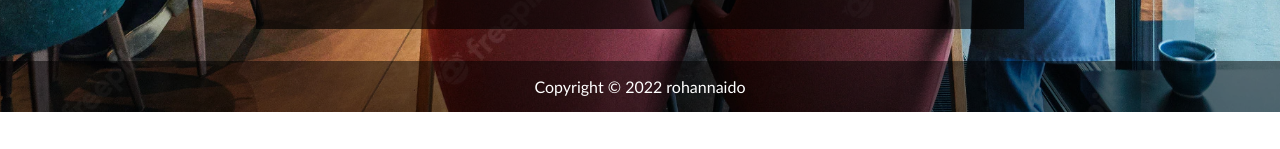
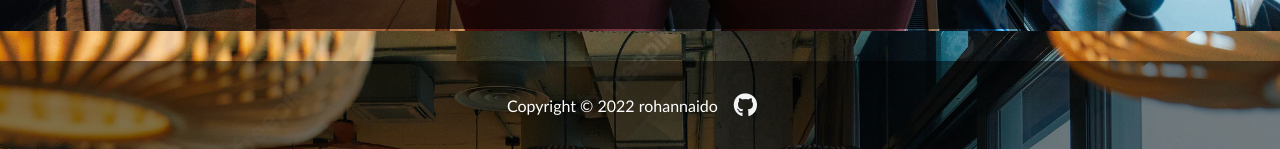
Before and after one commit to rohannaido/restaurant-page, a plain HTML site: page index.html in a window 1280 px wide. Shown: the part 822-971 px from the top of the page. Before the commit the page ends 934 px from the top, so only its background shows below. Drawn offline with Linux system fonts and the light colour scheme.

Commit message:
feat: gitHub icon added

```diff
--- a/index.html
+++ b/index.html
@@ -6,6 +6,7 @@
     <meta name="viewport" content="width=device-width, initial-scale=1.0">
     <title>Restaurant Page</title>
     <link rel="stylesheet" href="style.css">
+    <script src="https://kit.fontawesome.com/ece521c319.js" crossorigin="anonymous"></script>
 </head>
 <body>
     <div id="content">
--- a/style.css
+++ b/style.css
@@ -147,7 +147,14 @@ p.subtitle{
 footer{
     display: flex;
     justify-content: center;
+    align-items: center;
     padding: 1rem 0;
     background-color: rgba(0, 0, 0, 0.5);
     color: white;
 }
+
+footer i {
+    margin: 1rem;
+    font-size: 1.5rem;
+    cursor: pointer;
+}
```
Also changed, not shown: main.js (+2 -2 lines).
